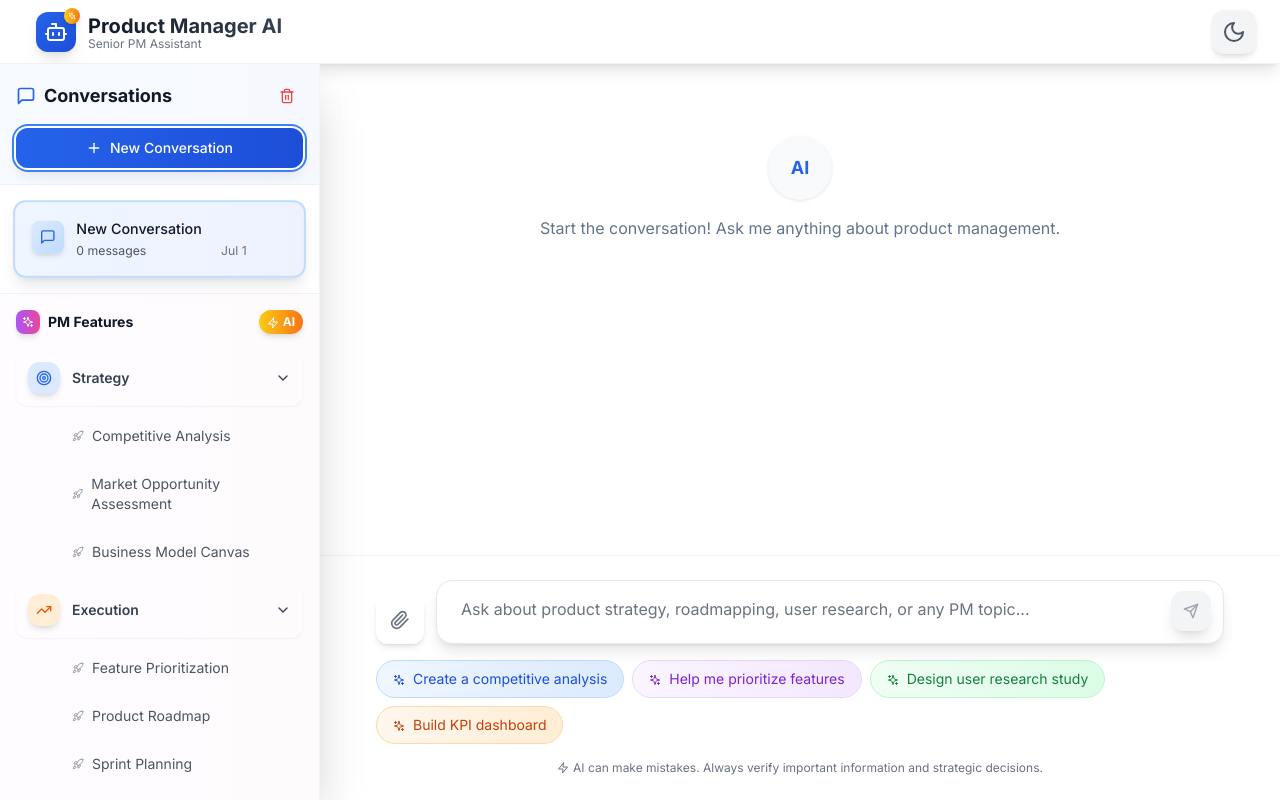
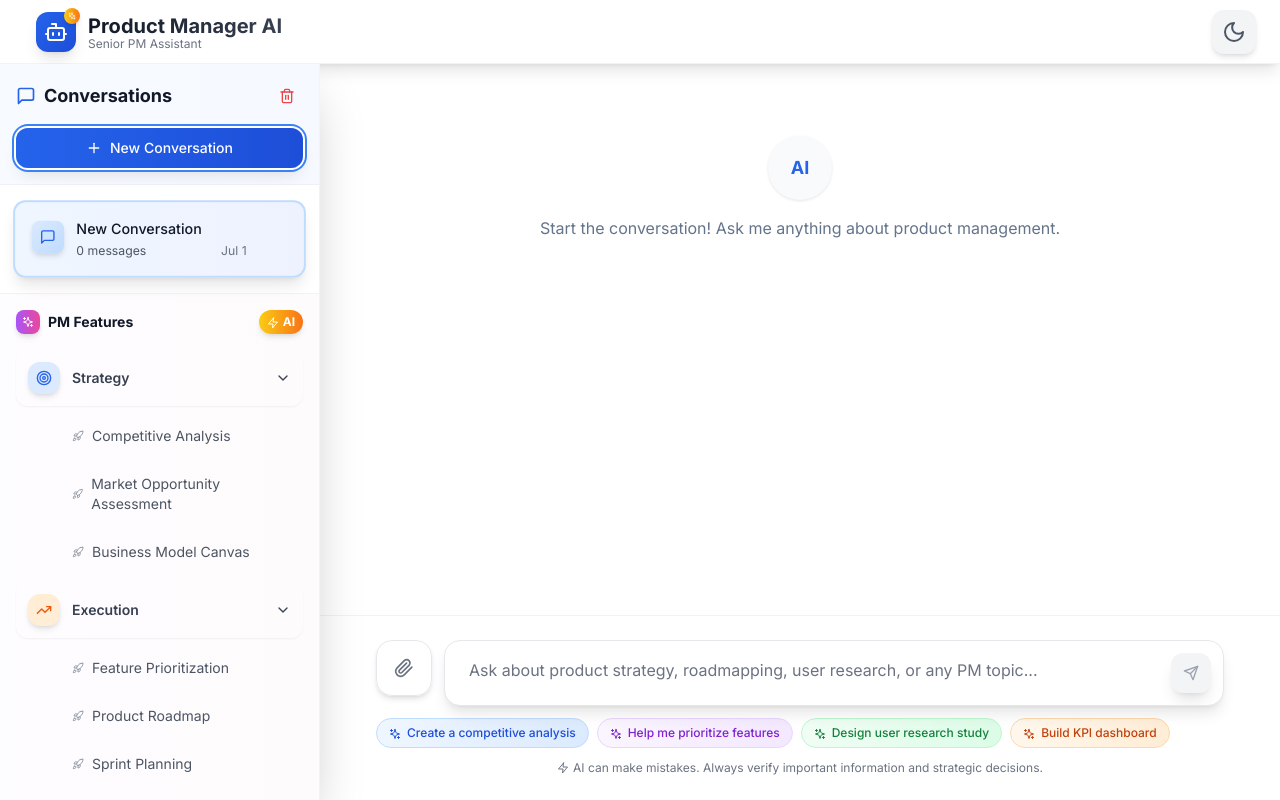
Before and after one commit to mayurbijarniya/stratifypm, a React (Vite) app: page / in a window 1280 px wide. Both pictures are taken after a click on the button "New Conversation". Built offline with nearby package versions, Linux system fonts and the light colour scheme.

Commit message:
Fix Input Alignment and Sizing Issues

```diff
--- a/src/components/chat/MessageInput.tsx
+++ b/src/components/chat/MessageInput.tsx
@@ -175,20 +175,20 @@ export const MessageInput: React.FC<MessageInputProps> = ({ conversationId }) =>
         )}
 
         <form onSubmit={handleSubmit} className="relative">
-          <div className="flex items-end gap-3">
-            {/* File Upload Button */}
+          <div className="flex items-start gap-3">
+            {/* File Upload Button - Fixed height to match input */}
             <button
               type="button"
               onClick={() => setShowFileUpload(!showFileUpload)}
               disabled={isLoading}
-              className="flex-shrink-0 w-12 h-12 flex items-center justify-center text-gray-500 hover:text-blue-600 dark:text-gray-400 dark:hover:text-blue-400 hover:bg-blue-50 dark:hover:bg-blue-900/20 rounded-xl transition-all duration-300 disabled:opacity-50 disabled:cursor-not-allowed group focus:outline-none focus:ring-2 focus:ring-blue-500 focus:ring-offset-2 focus:ring-offset-white dark:focus:ring-offset-gray-900 shadow-md hover:shadow-lg hover:scale-105"
+              className="flex-shrink-0 w-14 h-14 flex items-center justify-center text-gray-500 hover:text-blue-600 dark:text-gray-400 dark:hover:text-blue-400 hover:bg-blue-50 dark:hover:bg-blue-900/20 rounded-2xl transition-all duration-300 disabled:opacity-50 disabled:cursor-not-allowed group focus:outline-none focus:ring-2 focus:ring-blue-500 focus:ring-offset-2 focus:ring-offset-white dark:focus:ring-offset-gray-900 shadow-md hover:shadow-lg hover:scale-105 border border-gray-200 dark:border-gray-700"
             >
               <Paperclip className="w-5 h-5 group-hover:scale-110 transition-transform duration-200" />
             </button>
 
-            {/* Message Input Container */}
+            {/* Message Input Container - Fixed height */}
             <div className="flex-1 relative">
-              <div className="relative bg-white dark:bg-gray-800 rounded-2xl border border-gray-200 dark:border-gray-700 shadow-lg hover:shadow-xl transition-all duration-300 focus-within:ring-2 focus-within:ring-blue-500 focus-within:border-transparent overflow-hidden">
+              <div className="relative bg-white dark:bg-gray-800 rounded-2xl border border-gray-200 dark:border-gray-700 shadow-lg hover:shadow-xl transition-all duration-300 focus-within:ring-2 focus-within:ring-blue-500 focus-within:border-transparent overflow-hidden min-h-[56px]">
                 <div className="absolute inset-0 bg-gradient-to-r from-blue-50/50 to-indigo-50/50 dark:from-blue-900/10 dark:to-indigo-900/10 opacity-0 focus-within:opacity-100 transition-opacity duration-300"></div>
                 <textarea
                   ref={textareaRef}
@@ -197,7 +197,7 @@ export const MessageInput: React.FC<MessageInputProps> = ({ conversationId }) =>
                   onKeyDown={handleKeyDown}
                   placeholder="Ask about product strategy, roadmapping, user research, or any PM topic..."
                   disabled={isLoading}
-                  className="relative w-full px-6 py-4 pr-16 resize-none focus:outline-none bg-transparent text-gray-900 dark:text-white placeholder-gray-500 dark:placeholder-gray-400 disabled:opacity-50 transition-all duration-200 text-base"
+                  className="relative w-full px-6 py-4 pr-16 resize-none focus:outline-none bg-transparent text-gray-900 dark:text-white placeholder-gray-500 dark:placeholder-gray-400 disabled:opacity-50 transition-all duration-200 text-base leading-relaxed"
                   rows={1}
                   style={{ minHeight: '56px', maxHeight: '120px' }}
                 />
@@ -207,7 +207,7 @@ export const MessageInput: React.FC<MessageInputProps> = ({ conversationId }) =>
                   type={isLoading ? 'button' : 'submit'}
                   onClick={isLoading ? handleStop : undefined}
                   disabled={!isLoading && !message.trim()}
-                  className={`absolute right-3 bottom-3 w-10 h-10 flex items-center justify-center rounded-xl transition-all duration-300 focus:outline-none focus:ring-2 focus:ring-offset-2 shadow-lg ${
+                  className={`absolute right-3 top-1/2 transform -translate-y-1/2 w-10 h-10 flex items-center justify-center rounded-xl transition-all duration-300 focus:outline-none focus:ring-2 focus:ring-offset-2 shadow-lg ${
                     isLoading
                       ? 'text-white bg-gradient-to-r from-red-500 to-red-600 hover:from-red-600 hover:to-red-700 shadow-red-500/25 hover:shadow-red-500/40 hover:scale-105 focus:ring-red-500 focus:ring-offset-white dark:focus:ring-offset-gray-800'
                       : message.trim()
@@ -226,30 +226,30 @@ export const MessageInput: React.FC<MessageInputProps> = ({ conversationId }) =>
           </div>
         </form>
 
-        {/* Enhanced Quick suggestions */}
+        {/* Compact Quick suggestions */}
         {!isLoading && (
-          <div className="mt-4 flex flex-wrap gap-2">
+          <div className="mt-3 flex flex-wrap gap-2">
             {quickSuggestions.map((suggestion, index) => (
               <button
                 key={suggestion}
                 onClick={() => setMessage(suggestion)}
                 disabled={isLoading}
-                className={`px-4 py-2 text-sm bg-gradient-to-r ${
+                className={`px-3 py-1.5 text-xs font-medium bg-gradient-to-r ${
                   index === 0 ? 'from-blue-50 to-blue-100 hover:from-blue-100 hover:to-blue-200 text-blue-700 border-blue-200' :
                   index === 1 ? 'from-purple-50 to-purple-100 hover:from-purple-100 hover:to-purple-200 text-purple-700 border-purple-200' :
                   index === 2 ? 'from-green-50 to-green-100 hover:from-green-100 hover:to-green-200 text-green-700 border-green-200' :
                   'from-orange-50 to-orange-100 hover:from-orange-100 hover:to-orange-200 text-orange-700 border-orange-200'
-                } dark:from-gray-800 dark:to-gray-700 dark:hover:from-gray-700 dark:hover:to-gray-600 dark:text-gray-300 rounded-full transition-all duration-300 disabled:opacity-50 disabled:cursor-not-allowed border hover:shadow-lg hover:scale-105 focus:outline-none focus:ring-2 focus:ring-blue-500 focus:ring-offset-2 focus:ring-offset-white dark:focus:ring-offset-gray-900`}
+                } dark:from-gray-800 dark:to-gray-700 dark:hover:from-gray-700 dark:hover:to-gray-600 dark:text-gray-300 rounded-full transition-all duration-300 disabled:opacity-50 disabled:cursor-not-allowed border hover:shadow-md hover:scale-105 focus:outline-none focus:ring-2 focus:ring-blue-500 focus:ring-offset-2 focus:ring-offset-white dark:focus:ring-offset-gray-900`}
               >
-                <Sparkles className="w-3 h-3 inline mr-2" />
+                <Sparkles className="w-3 h-3 inline mr-1.5" />
                 {suggestion}
               </button>
             ))}
           </div>
         )}
 
-        {/* Enhanced Footer info */}
-        <div className="flex items-center justify-center mt-4 text-xs text-gray-500 dark:text-gray-400">
+        {/* Compact Footer info */}
+        <div className="flex items-center justify-center mt-3 text-xs text-gray-500 dark:text-gray-400">
           <Zap className="w-3 h-3 mr-1" />
           AI can make mistakes. Always verify important information and strategic decisions.
         </div>
```
